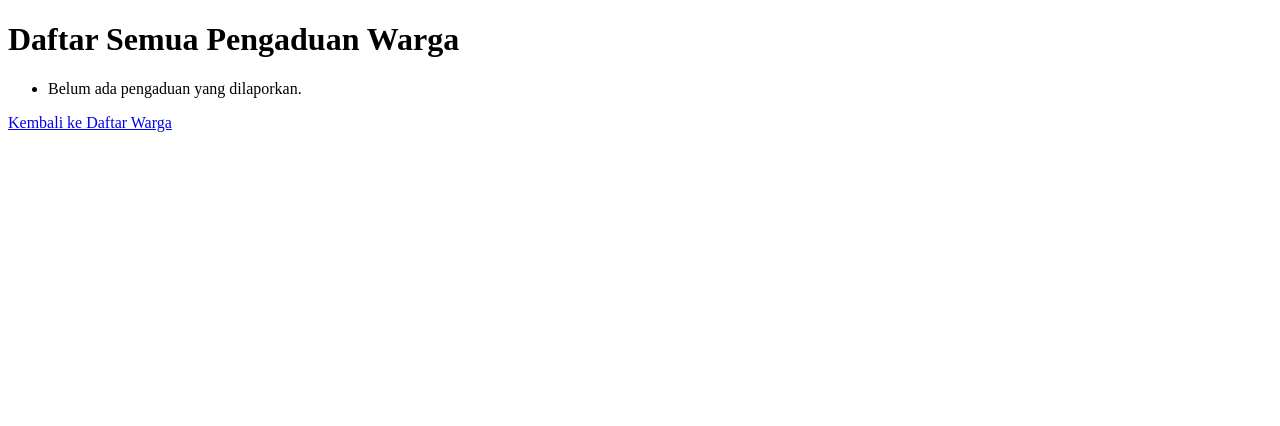
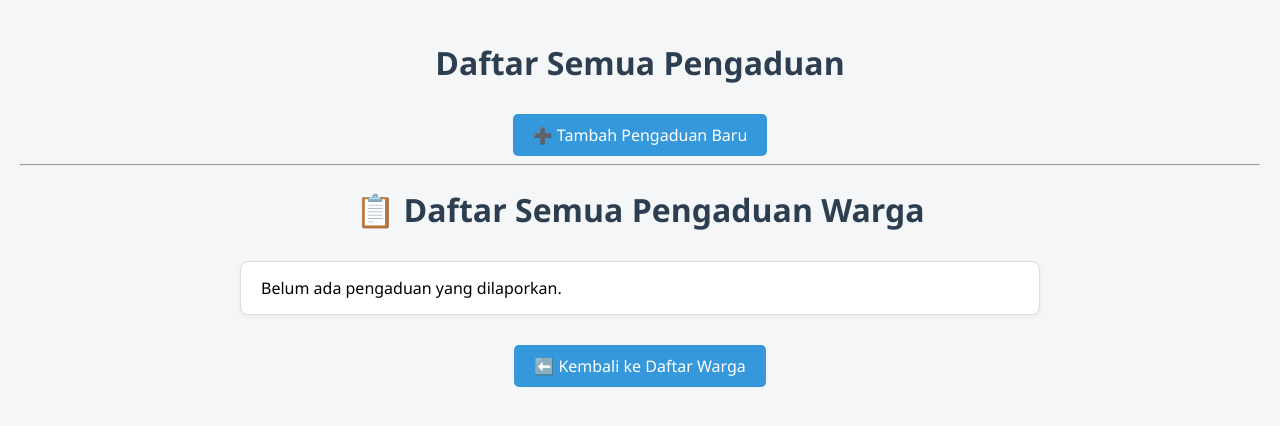
Before and after one commit to dimpradana/data_kelurahan, a Django app: page /warga/pengaduan/ in a window 1280 px wide. Shown: the top 426 px of the page. Run offline with Django 5.2, Linux system fonts and the light colour scheme; data that the repository does not hold is empty.

Commit message:
Modul 3: Tambah form Warga dan Pengaduan menggunakan ModelForm dan CreateView

```diff
--- a/warga/admin.py
+++ b/warga/admin.py
@@ -2,4 +2,8 @@ from django.contrib import admin
 from .models import Warga, Pengaduan
 
 admin.site.register(Warga)
-admin.site.register(Pengaduan)
+
+@admin.register(Pengaduan)
+class PengaduanAdmin(admin.ModelAdmin):
+    list_display = ('judul', 'pelapor', 'status', 'tanggal_lapor')
+    list_filter = ('status', 'tanggal_lapor')
--- a/warga/templates/warga/pengaduan_list.html
+++ b/warga/templates/warga/pengaduan_list.html
@@ -2,25 +2,94 @@
 <html>
 <head>
     <title>Daftar Semua Pengaduan</title>
+    <style>
+        body {
+            font-family: 'Segoe UI', Tahoma, Geneva, Verdana, sans-serif;
+            background-color: #f4f6f8;
+            margin: 0;
+            padding: 20px;
+        }
+
+        h1 {
+            text-align: center;
+            color: #2c3e50;
+            margin-bottom: 30px;
+        }
+
+        ul {
+            list-style: none;
+            padding: 0;
+            max-width: 800px;
+            margin: 0 auto;
+        }
+
+        li {
+            background-color: #ffffff;
+            border: 1px solid #dcdcdc;
+            border-radius: 8px;
+            padding: 15px 20px;
+            margin-bottom: 15px;
+            box-shadow: 0 2px 4px rgba(0,0,0,0.05);
+        }
+
+        li strong {
+            font-size: 18px;
+            color: #34495e;
+        }
+
+        li em {
+            color: #7f8c8d;
+        }
+
+        li small {
+            display: block;
+            margin-top: 8px;
+            color: #95a5a6;
+        }
+
+        a {
+            display: block;
+            text-align: center;
+            margin-top: 30px;
+            text-decoration: none;
+            background-color: #3498db;
+            color: white;
+            padding: 10px 20px;
+            border-radius: 5px;
+            width: fit-content;
+            margin-left: auto;
+            margin-right: auto;
+            transition: background-color 0.3s ease;
+        }
+
+        a:hover {
+            background-color: #2980b9;
+        }
+    </style>
 </head>
+<h1>Daftar Semua Pengaduan</h1>
+<a href="{% url 'pengaduan-tambah' %}">➕ Tambah Pengaduan Baru</a>
+<hr>
 <body>
-    <h1>Daftar Semua Pengaduan Warga</h1>
+    <h1>📋 Daftar Semua Pengaduan Warga</h1>
     <ul>
         {% for aduan in pengaduan_list %}
             <li>
                 <strong>{{ aduan.judul }}</strong>
-                (Status: {{ aduan.get_status_display }})
+                <span style="float:right; background-color:#ecf0f1; padding:2px 8px; border-radius:4px;">
+                    Status: {{ aduan.get_status_display }}
+                </span>
                 <br>
-                <em>Oleh: {{ aduan.pelapor.nama_lengkap }}</em>
+                <em>👤 Oleh: {{ aduan.pelapor.nama_lengkap }}</em>
                 <br>
-                {{ aduan.deskripsi|truncatewords:15 }}
+                📝 {{ aduan.deskripsi|truncatewords:15 }}
                 <br>
-                <small>{{ aduan.tanggal_lapor }}</small>
+                <small>📅 {{ aduan.tanggal_lapor }}</small>
             </li>
         {% empty %}
             <li>Belum ada pengaduan yang dilaporkan.</li>
         {% endfor %}
     </ul>
-    <a href="{% url 'warga-list' %}">Kembali ke Daftar Warga</a>
+    <a href="{% url 'warga-list' %}">⬅️ Kembali ke Daftar Warga</a>
 </body>
 </html>
--- a/warga/urls.py
+++ b/warga/urls.py
@@ -1,8 +1,17 @@
 from django.urls import path
-from .views import WargaListView, WargaDetailView, PengaduanListView
+from .views import (
+    WargaListView,
+    WargaDetailView,
+    PengaduanListView,
+    WargaCreateView,
+    PengaduanCreateView
+)
 
 urlpatterns = [
     path('', WargaListView.as_view(), name='warga-list'),
+    path('tambah/', WargaCreateView.as_view(), name='warga-tambah'),
     path('<int:pk>/', WargaDetailView.as_view(), name='warga-detail'),
+    path('pengaduan/tambah/', PengaduanCreateView.as_view(), name='pengaduan-tambah'),
     path('pengaduan/', PengaduanListView.as_view(), name='pengaduan-list'),
-    ]
+
+]
--- a/warga/views.py
+++ b/warga/views.py
@@ -1,5 +1,9 @@
-from django.views.generic import ListView, DetailView
+
+from django.urls import reverse_lazy
+from django.views.generic import ListView, DetailView, CreateView
 from .models import Warga, Pengaduan
+from .forms import WargaForm
+from .forms import WargaForm, PengaduanForm
 
 class WargaListView(ListView):
     model = Warga
@@ -10,9 +14,23 @@ class WargaDetailView(DetailView):
     model = Warga
     template_name = 'warga/warga_detail.html'
 
-# --- Tambahkan ini ---
+
 class PengaduanListView(ListView):
     model = Pengaduan
     template_name = 'warga/pengaduan_list.html'
     context_object_name = 'pengaduan_list'
     ordering = ['-tanggal_lapor']
+
+
+class WargaCreateView(CreateView):
+    model = Warga
+    form_class = WargaForm
+    template_name = 'warga/warga_form.html'
+    success_url = reverse_lazy('warga-list')
+
+
+class PengaduanCreateView(CreateView):
+    model = Pengaduan
+    form_class = PengaduanForm
+    template_name = 'warga/pengaduan_form.html'
+    success_url = reverse_lazy('pengaduan-list')
```
Also changed, not shown: warga/forms.py (added, +14 -0 lines), warga/templates/warga/pengaduan_form.html (added, +77 -0 lines), warga/templates/warga/warga_detail.html (+95 -8 lines), warga/templates/warga/warga_form.html (added, +77 -0 lines), warga/templates/warga/warga_list.html (+15 -0 lines).
